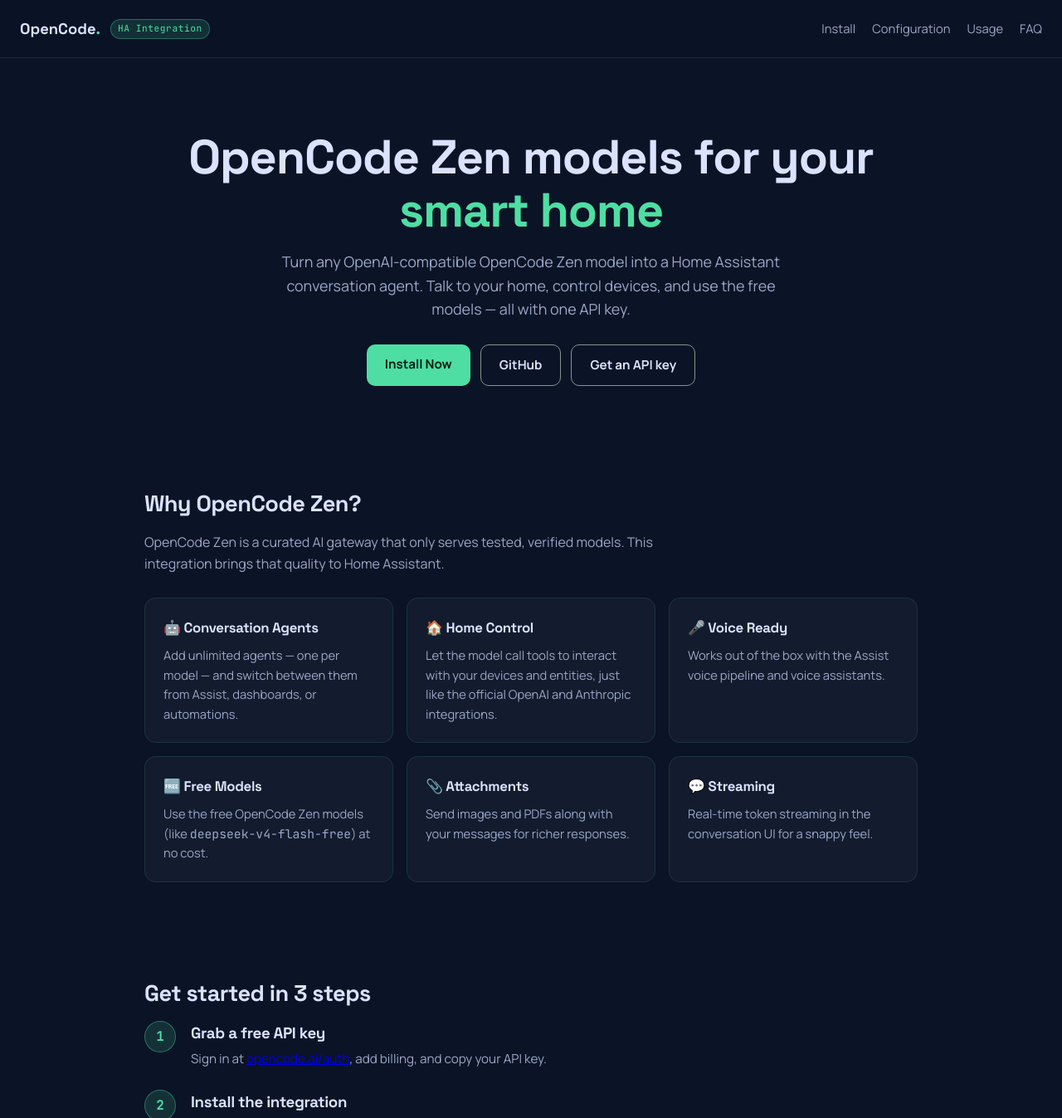
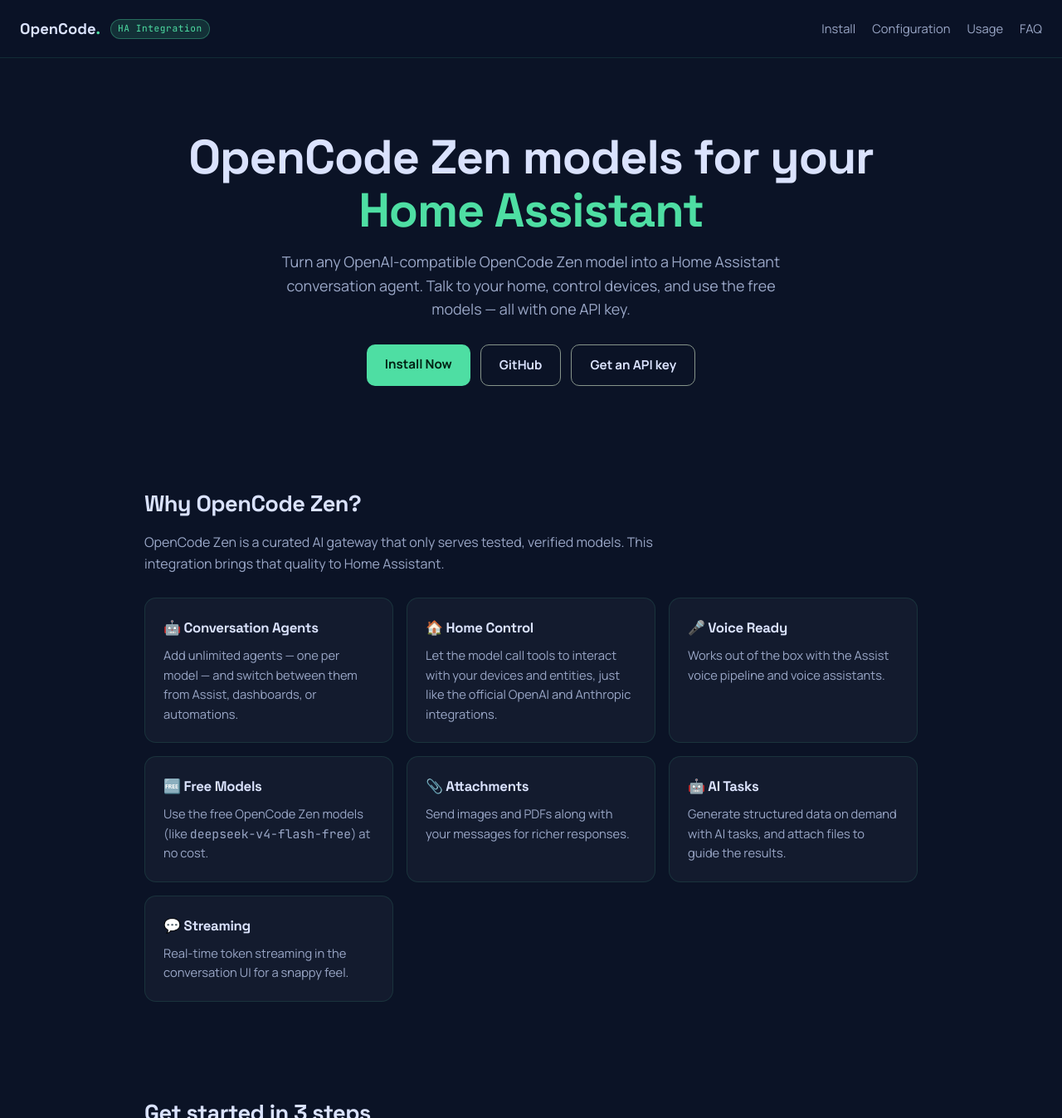
Before and after one commit to pranjal-joshi/opencode, a plain HTML site: page docs/index.html in a window 1280 px wide. Shown: the top 1347 px of the page at 83% size. Drawn offline with Linux system fonts and the light colour scheme.

Commit message:
docs: update hero heading and add AI tasks to Why section

```diff
--- a/docs/index.html
+++ b/docs/index.html
@@ -28,7 +28,7 @@
   </nav>
 
   <header class="hero">
-    <h1>OpenCode Zen models for your<br/><span class="accent">smart home</span></h1>
+    <h1>OpenCode Zen models for your<br/><span class="accent">Home Assistant</span></h1>
     <p class="lede">Turn any OpenAI-compatible OpenCode Zen model into a Home Assistant conversation agent. Talk to your home, control devices, and use the free models — all with one API key.</p>
     <div class="cta-row">
       <a class="btn btn-primary" href="install.html">Install Now</a>
@@ -61,6 +61,10 @@
         <div class="card">
           <h3>📎 Attachments</h3>
           <p>Send images and PDFs along with your messages for richer responses.</p>
+        </div>
+        <div class="card">
+          <h3>🤖 AI Tasks</h3>
+          <p>Generate structured data on demand with AI tasks, and attach files to guide the results.</p>
         </div>
         <div class="card">
           <h3>💬 Streaming</h3>
```
